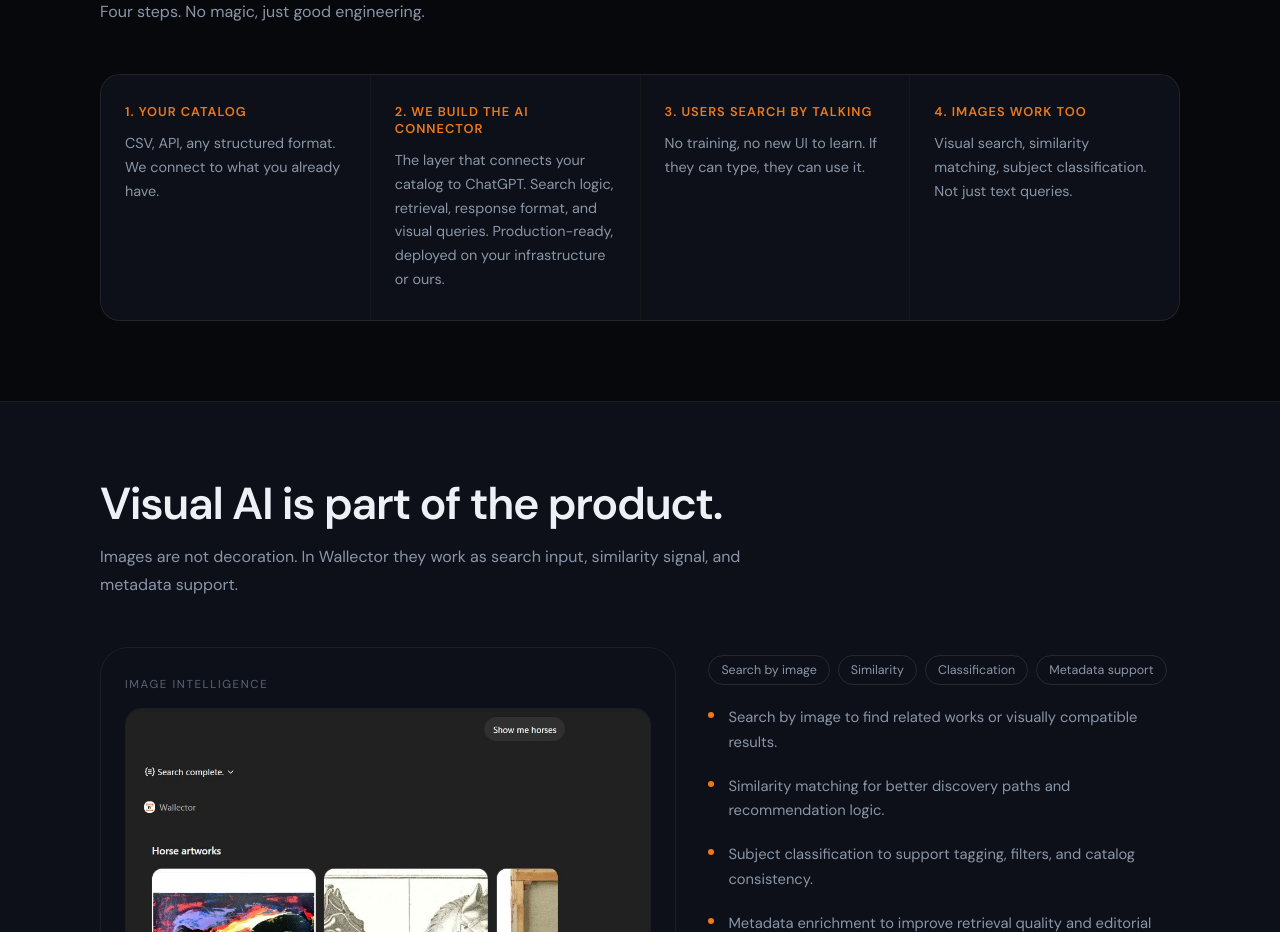
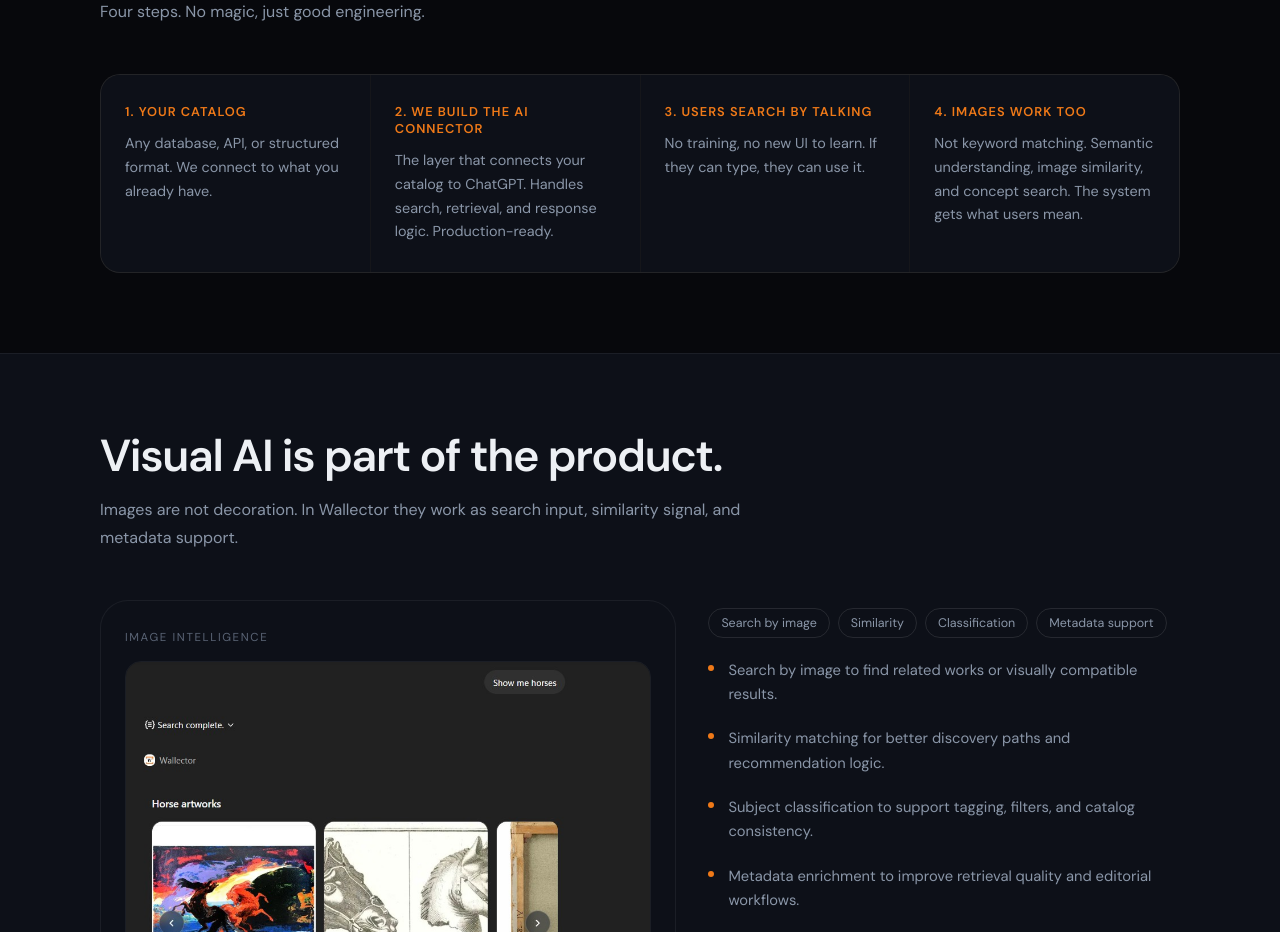
Before and after one commit to Gazn7/CDrop-Wallector, a Next.js app: page /wallector in a window 1280 px wide. Shown: the part 2840-3772 px from the top of the page. Built offline with nearby package versions, Linux system fonts and the light colour scheme.

Commit message:
copy: sharpen how-it-works steps copy

```diff
--- a/components/data.js
+++ b/components/data.js
@@ -35,11 +35,11 @@
 export const workflowSteps = [
   {
     title: "1. Your catalog",
-    text: "CSV, API, any structured format. We connect to what you already have."
+    text: "Any database, API, or structured format. We connect to what you already have."
   },
   {
     title: "2. We build the AI connector",
-    text: "The layer that connects your catalog to ChatGPT. Search logic, retrieval, response format, and visual queries. Production-ready, deployed on your infrastructure or ours."
+    text: "The layer that connects your catalog to ChatGPT. Handles search, retrieval, and response logic. Production-ready."
   },
   {
     title: "3. Users search by talking",
@@ -47,7 +47,7 @@
   },
   {
     title: "4. Images work too",
-    text: "Visual search, similarity matching, subject classification. Not just text queries."
+    text: "Not keyword matching. Semantic understanding, image similarity, and concept search. The system gets what users mean."
   }
 ];
 
```
